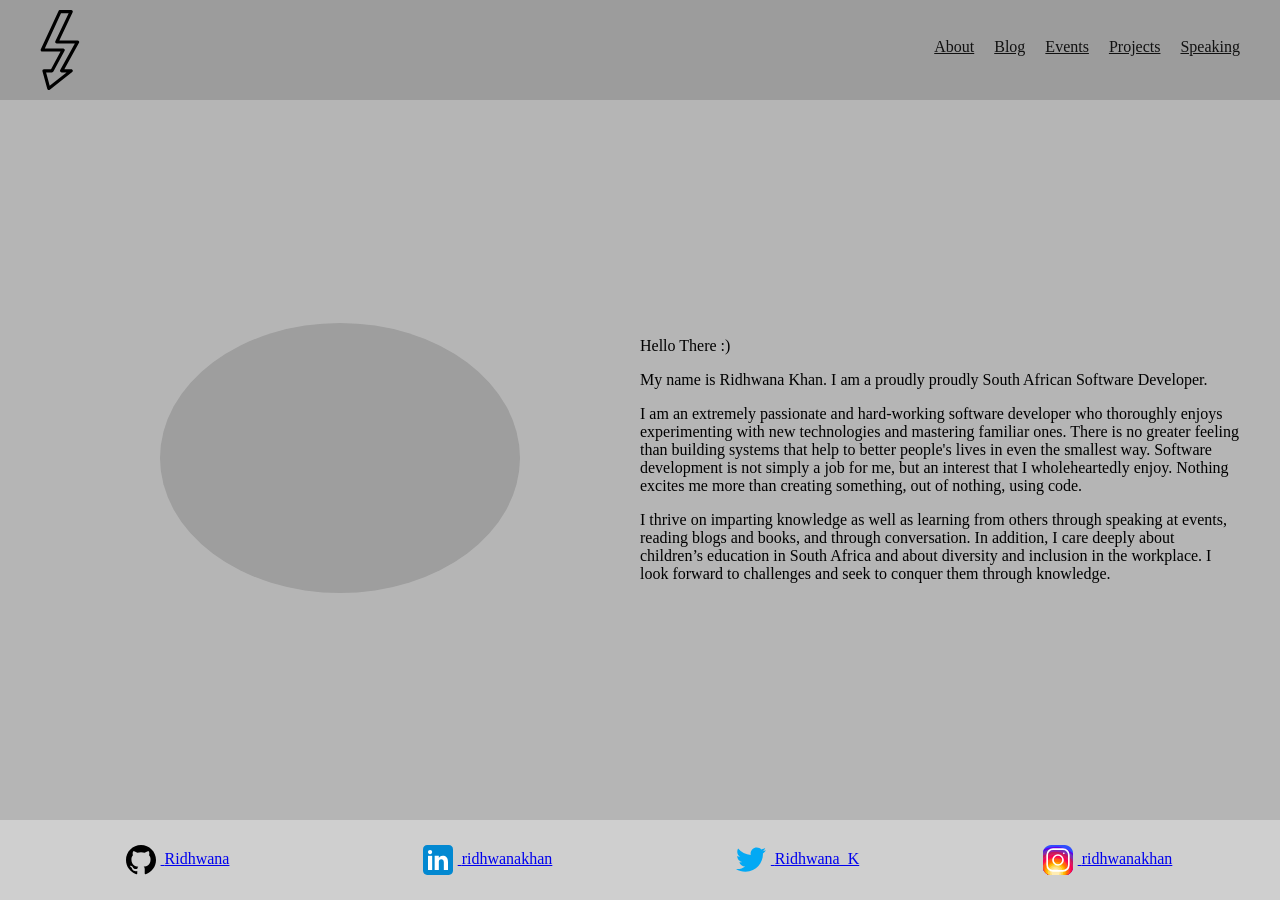
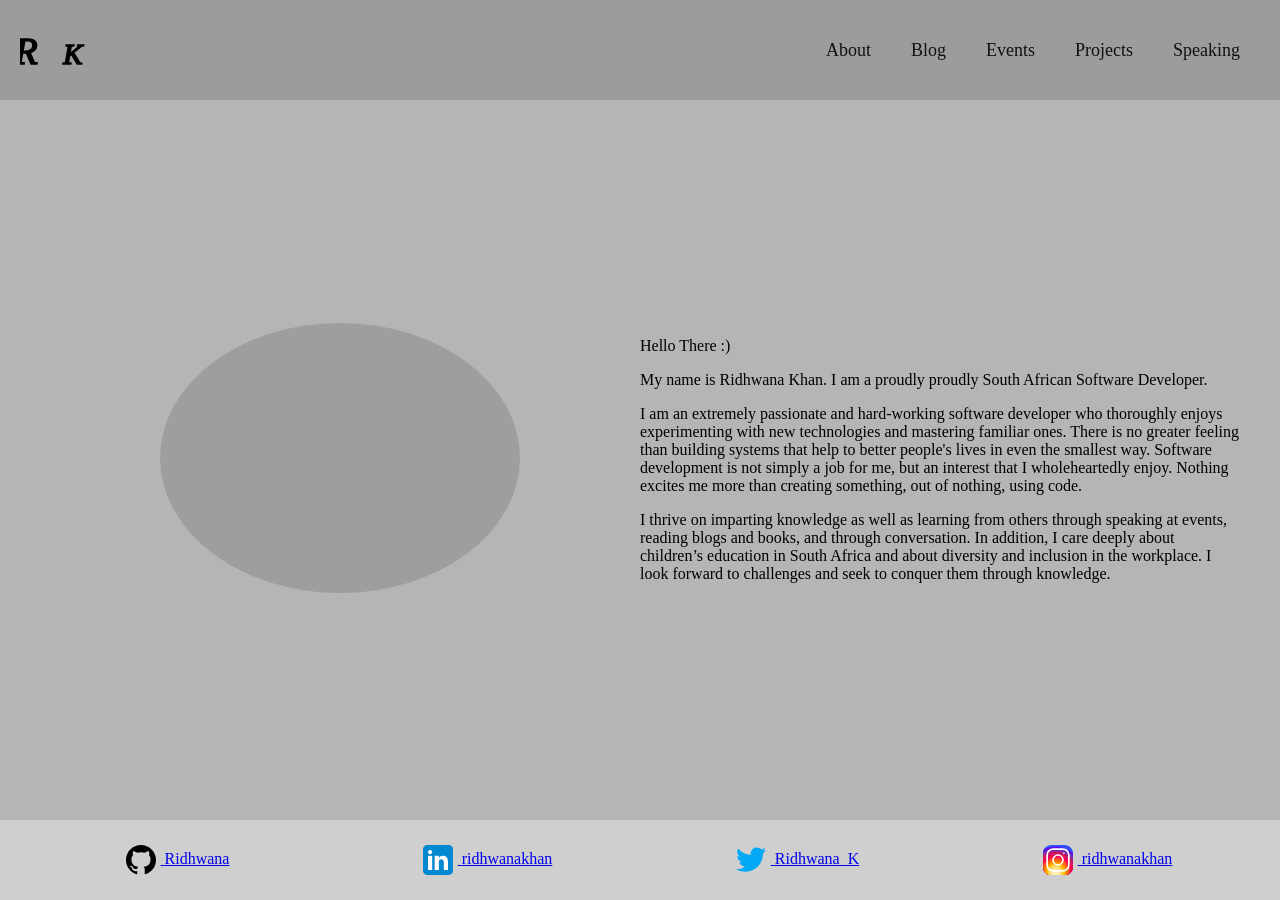
Before and after one commit to Ridhwana/Ridhwana.github.io, a Jekyll site: the page built from index.md, in a window 1280 px wide. Built offline with Jekyll 4.4.1, drawn with Linux system fonts in a browser that asks for light colours.

Commit message:
feat: make the logo and header more appealing

```diff
--- a/_includes/header.html
+++ b/_includes/header.html
@@ -4,9 +4,9 @@
     {%- assign default_paths = site.pages | map: "path" -%}
     {%- assign page_paths = site.header_pages | default: default_paths -%}
 
-    <div class="logo__container">
+    <a href="/" class="logo__container">
       <img class="logo" src="{{ "/assets/images/logo.svg" | absolute_url }}">
-    </div>
+    </a>
 
     {%- if page_paths -%}
       <nav class="site-nav">
--- a/css/_sass/header.sass
+++ b/css/_sass/header.sass
@@ -7,12 +7,13 @@
 
 .logo
   display: inline-block
-  height: calc(#{$header-height} - #{$arbitrary-padding})
+  height: calc(#{$header-height} - #{$arbitrary-padding * 2})
   vertical-align: middle
 
 .site-nav
   display: inline-block
-  line-height: $base-line-height * $base-font-size * 2.25
+  // line-height: $base-line-height * $base-font-size * 2.25
+  line-height: 40px
   float: right
   padding: 10px 20px
 
@@ -24,11 +25,12 @@
 
   .page-link
     color: $text-color
-    line-height: $base-line-height
+    text-decoration: none
+    font-size: 18px
 
     // Gaps between nav items, but not on the last one
     &:not(:last-child)
-      margin-right: 20px
+      margin-right: 40px
 
   @include media-query($mobile-large)
     position: absolute
```
Also changed, not shown: assets/images/logo.svg.
